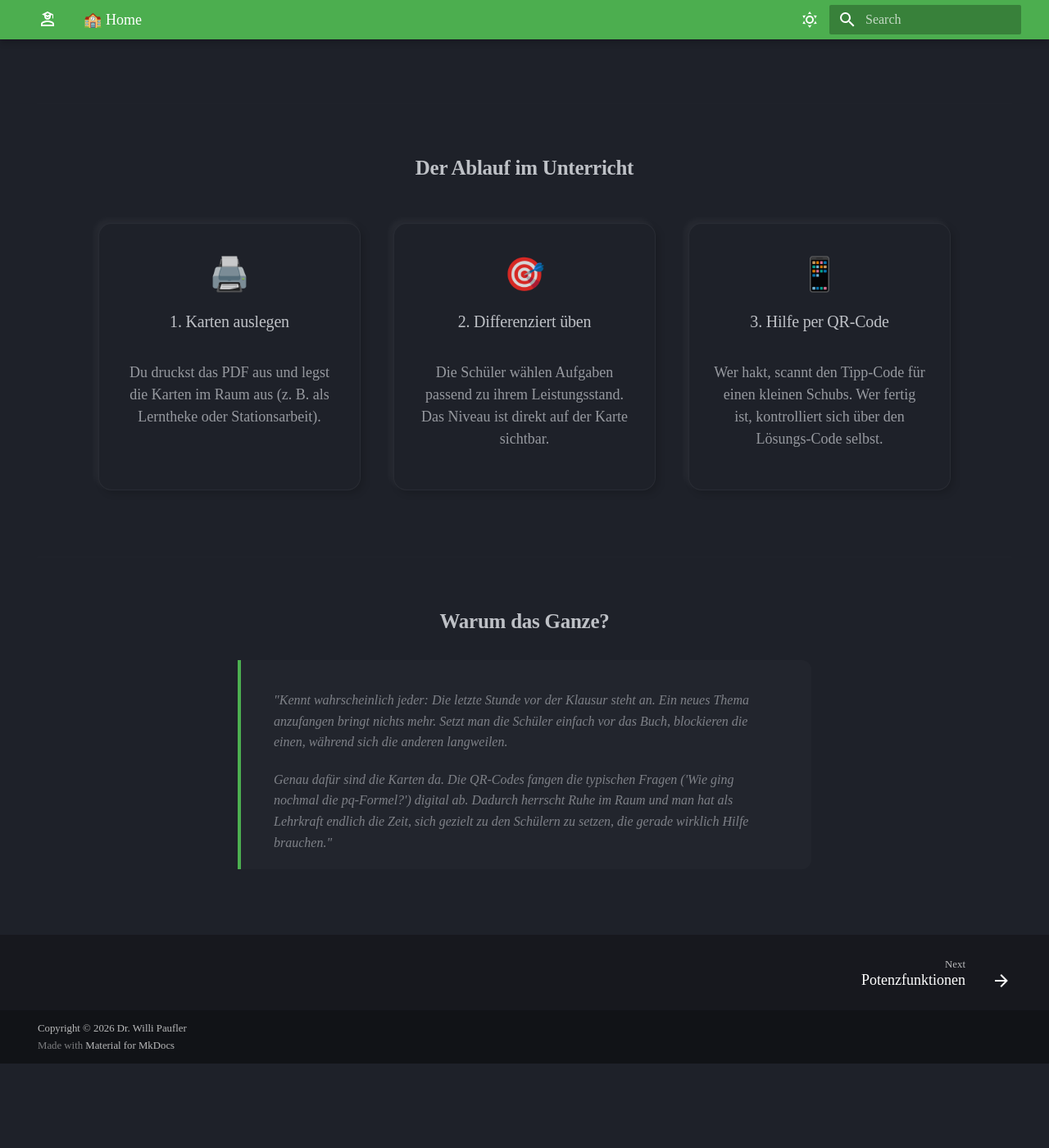
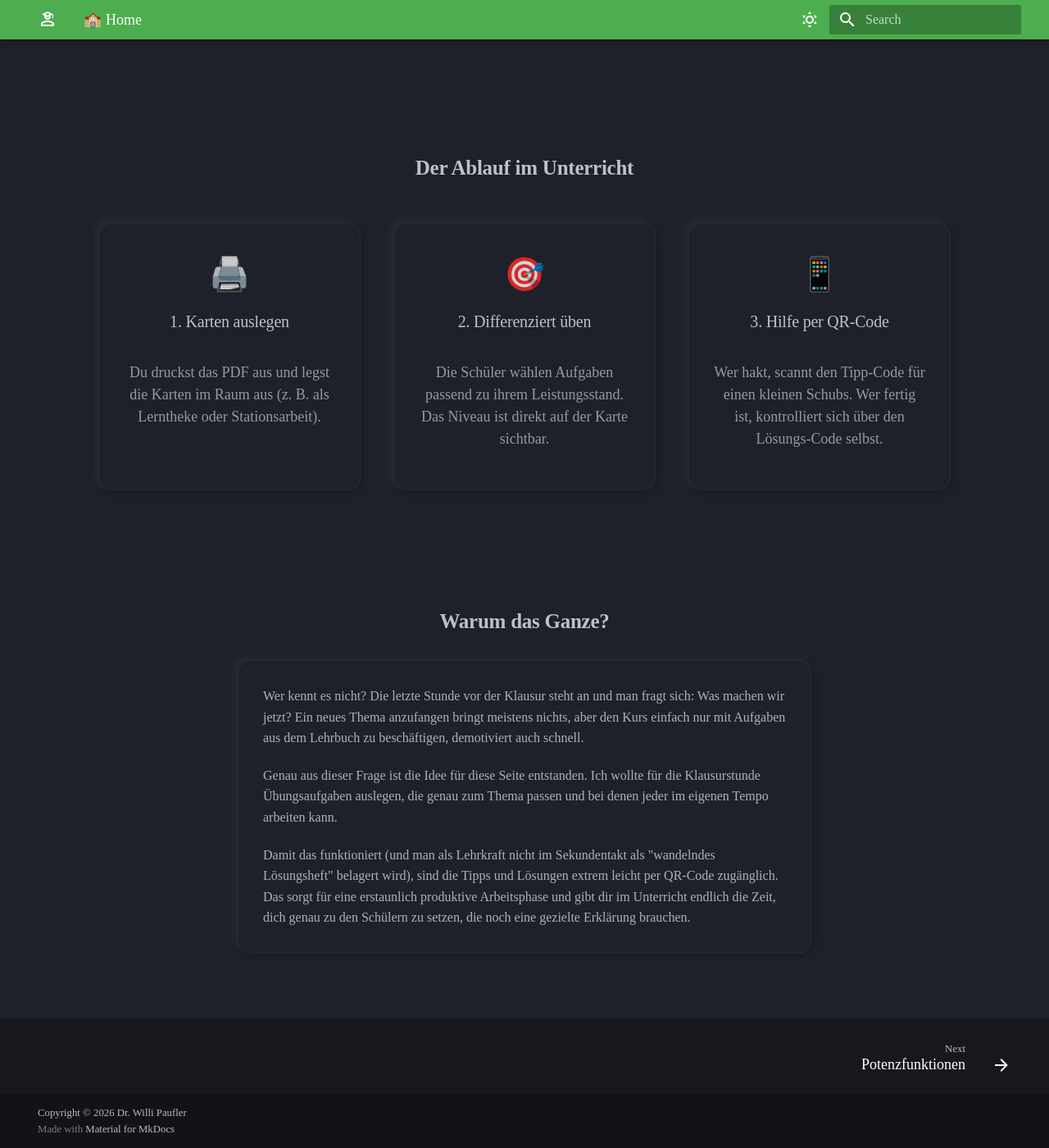
Before and after one commit to willipaufler/qr-edu, an MkDocs documentation site: the page built from docs/index.md, in a window 1280 px wide and 1400 px high, scrolled down 1397 px. Shown: the whole window at 82% size. Built offline with MkDocs 1.6.1 and Material for MkDocs 9.7.7, drawn with Linux system fonts in a browser that asks for light colours; some web fonts are replaced; before the commit the page ends 2694 px from its top, so only the background shows below that.

Commit message:
Lading page gets neumorph textfield

```diff
--- a/docs/index.md
+++ b/docs/index.md
@@ -55,14 +55,21 @@ hide:
 
 <hr style="opacity: 0.08; margin: 3rem 0;">
 
+
+
+
 <div style="max-width: 700px; margin: 0 auto 4rem auto;">
   <h2 style="text-align: center; margin-bottom: 1.5rem; font-weight: 600;">Warum das Ganze?</h2>
-  <blockquote style="margin: 0; padding: 1rem 2rem; border-left: 4px solid #4caf50; background: rgba(255,255,255,0.02); border-radius: 0 12px 12px 0;">
-    <p style="font-style: italic; opacity: 0.85; line-height: 1.6; margin-bottom: 1rem;">
-      "Kennt wahrscheinlich jeder: Die letzte Stunde vor der Klausur steht an. Ein neues Thema anzufangen bringt nichts mehr. Setzt man die Schüler einfach vor das Buch, blockieren die einen, während sich die anderen langweilen.
+
+  <div class="neumorph-card" style="width: 100%; max-width: 100%; margin: 0; text-align: left; display: block; flex: none;">
+    <p style="opacity: 0.9; line-height: 1.6; margin-top: 0; margin-bottom: 1rem;">
+      Wer kennt es nicht? Die letzte Stunde vor der Klausur steht an und man fragt sich: Was machen wir jetzt? Ein neues Thema anzufangen bringt meistens nichts, aber den Kurs einfach nur mit Aufgaben aus dem Lehrbuch zu beschäftigen, demotiviert auch schnell.
     </p>
-    <p style="font-style: italic; opacity: 0.85; line-height: 1.6; margin: 0;">
-      Genau dafür sind die Karten da. Die QR-Codes fangen die typischen Fragen ('Wie ging nochmal die pq-Formel?') digital ab. Dadurch herrscht Ruhe im Raum und man hat als Lehrkraft endlich die Zeit, sich gezielt zu den Schülern zu setzen, die gerade wirklich Hilfe brauchen."
+    <p style="opacity: 0.9; line-height: 1.6; margin-bottom: 1rem;">
+      Genau aus dieser Frage ist die Idee für diese Seite entstanden. Ich wollte für die Klausurstunde Übungsaufgaben auslegen, die genau zum Thema passen und bei denen jeder im eigenen Tempo arbeiten kann.
     </p>
-  </blockquote>
+    <p style="opacity: 0.9; line-height: 1.6; margin: 0;">
+      Damit das funktioniert (und man als Lehrkraft nicht im Sekundentakt als "wandelndes Lösungsheft" belagert wird), sind die Tipps und Lösungen extrem leicht per QR-Code zugänglich. Das sorgt für eine erstaunlich produktive Arbeitsphase und gibt dir im Unterricht endlich die Zeit, dich genau zu den Schülern zu setzen, die noch eine gezielte Erklärung brauchen.
+    </p>
+  </div>
 </div>
--- a/docs/stylesheets/extra.css
+++ b/docs/stylesheets/extra.css
@@ -43,7 +43,7 @@
     box-shadow: 0px 0px 15px rgba(76, 175, 80, 0.2),
                 4px 4px 12px rgba(0, 0, 0, 0.4);
     color: #fff !important;
-    background: rgba(76, 175, 80, 0.1) !important;
+    /*background: rgba(76, 175, 80, 0.1) !important;*/
 }
 
 
```
Also changed, not shown: 1 other file.
